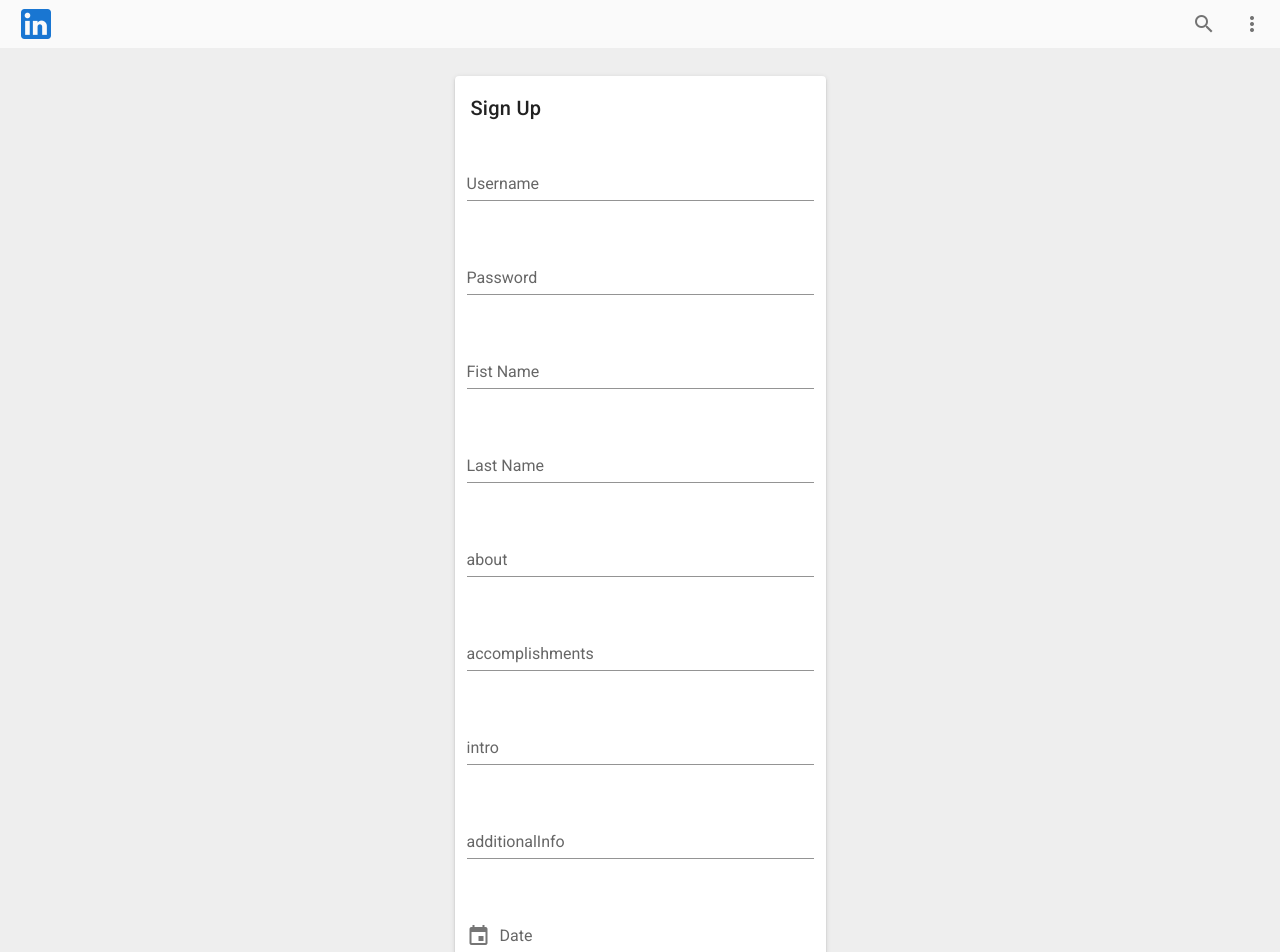
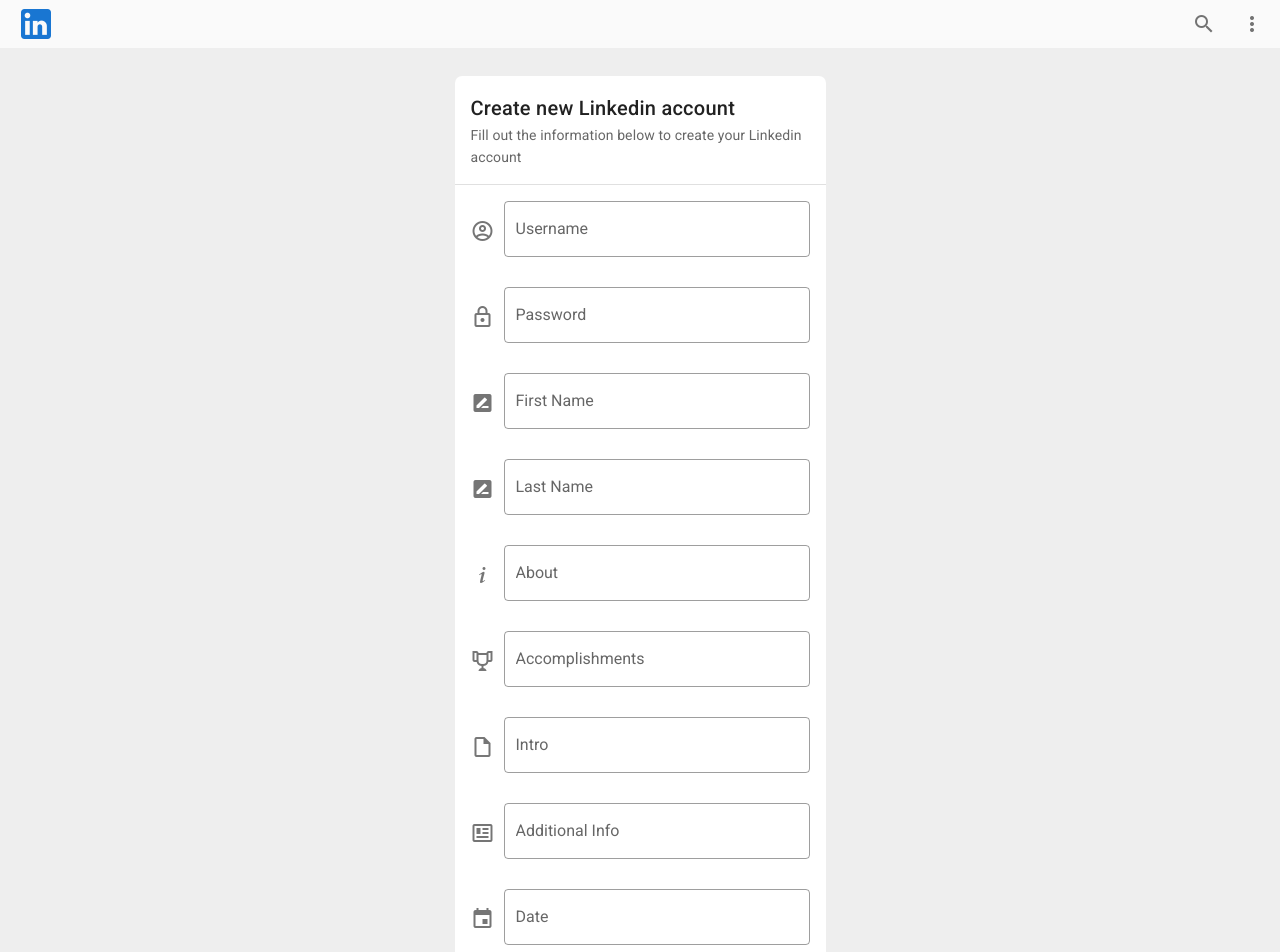
Before and after one commit to Atelier-Developers/alethia, a Vue app in the folder front/: page /signup in a window 1280 px wide. Shown: the top 952 px of the page. Built offline with nearby package versions, Linux system fonts and the light colour scheme.

Commit message:
Refactor signup design

```diff
--- a/front/src/views/Login.vue
+++ b/front/src/views/Login.vue
@@ -4,7 +4,7 @@
       <v-col cols="12" sm="6" md="4">
         <v-card style="border-radius: 7px;" flat>
           <v-card-title>
-            Login
+            Sign in to Linkedin
           </v-card-title>
           <v-card-subtitle>
             See your growth and get consulting support
@@ -40,7 +40,7 @@
                   dark
                   @click="sendLogin()"
               >
-                login
+                Sign in
               </v-btn>
             </v-row>
           </v-card-text>
--- a/front/src/views/Signup.vue
+++ b/front/src/views/Signup.vue
@@ -1,80 +1,66 @@
 <template>
   <v-container>
     <v-row justify="center">
-      <v-col cols="4">
-        <v-card>
+      <v-col cols="12" sm="6" md="4">
+        <v-card style="border-radius: 7px;" flat>
           <v-card-title>
-            Sign Up
+            Create new Linkedin account
           </v-card-title>
-          <v-container>
+          <v-card-subtitle>
+            Fill out the information below to create your Linkedin account
+          </v-card-subtitle>
+          <v-divider/>
+          <v-card-text>
             <v-form>
-              <v-row>
-                <v-col cols="12">
               <v-text-field
+                  outlined
+                  prepend-icon="mdi-account-circle-outline"
                   label="Username"
                   v-model="user.username"
               />
-                </v-col>
-              </v-row>
-              <v-row>
-                <v-col cols="12">
               <v-text-field
                   label="Password"
                   type="password"
+                  prepend-icon="mdi-lock-outline"
+                  outlined
                   v-model="user.password"
               />
-                </v-col>
-              </v-row>
-              <v-row>
-                <v-col cols="12">
               <v-text-field
-                      label="Fist Name"
+                  outlined
+                  prepend-icon="mdi-rename-box"
+                  label="First Name"
                   v-model="user.first_name"
               />
-                </v-col>
-              </v-row>
-              <v-row>
-                <v-col cols="12">
               <v-text-field
+                  outlined
+                  prepend-icon="mdi-rename-box"
                   label="Last Name"
                   v-model="user.last_name"
               />
-                </v-col>
-              </v-row>
-              <v-row>
-                <v-col cols="12">
               <v-text-field
-                      label="about"
+                  outlined
+                  prepend-icon="mdi-information-variant"
+                  label="About"
                   v-model="user.about"
               />
-                </v-col>
-              </v-row>
-              <v-row>
-                <v-col cols="12">
               <v-text-field
-                      label="accomplishments"
+                  outlined
+                  prepend-icon="mdi-trophy-outline"
+                  label="Accomplishments"
                   v-model="user.accomplishments"
               />
-                </v-col>
-              </v-row>
-              <v-row>
-                <v-col cols="12">
               <v-text-field
-                      label="intro"
+                  prepend-icon="mdi-file-outline"
+                  outlined
+                  label="Intro"
                   v-model="user.intro"
               />
-                </v-col>
-              </v-row>
-              <v-row>
-                <v-col cols="12">
               <v-text-field
-                      label="additionalInfo"
+                  prepend-icon="mdi-newspaper-variant-outline"
+                  outlined
+                  label="Additional Info"
                   v-model="user.additional_info"
               />
-                </v-col>
-              </v-row>
-              <v-row>
-                <v-col cols="12">
               <v-menu
                   ref="menu1"
                   v-model="menu1"
@@ -88,8 +74,7 @@
                   <v-text-field
                       v-model="user.birth_date"
                       label="Date"
-                          hint="MM/DD/YYYY format"
-                          persistent-hint
+                      outlined
                       prepend-icon="mdi-calendar"
                       v-bind="attrs"
                       @blur="date = parseDate(user.birth_date)"
@@ -98,23 +83,23 @@
                 </template>
                 <v-date-picker
                     v-model="user.birth_date"
-                        no-title
+                    color="primary"
                     @input="menu1 = false"
                 ></v-date-picker>
               </v-menu>
-                </v-col>
-              </v-row>
-              <v-row>
-                <v-col cols="3">
+              <v-row class="pa-3">
+                <v-spacer/>
                 <v-btn
+                    color="primary"
+                    dark
                     @click="sendSignup()"
                 >
-                    LOG IN
+                  signup
                 </v-btn>
-                </v-col>
               </v-row>
             </v-form>
-          </v-container>
+
+          </v-card-text>
         </v-card>
       </v-col>
     </v-row>
@@ -149,7 +134,7 @@
       console.log(x.toISOString())
       return date;
     },
-    sendSignup(){
+    sendSignup() {
       console.log("k");
       this.user.birth_date = (new Date(this.user.birth_date)).toISOString();
       this.signup(this.user);
```
Lines whose indentation alone changed are shown as unchanged.
